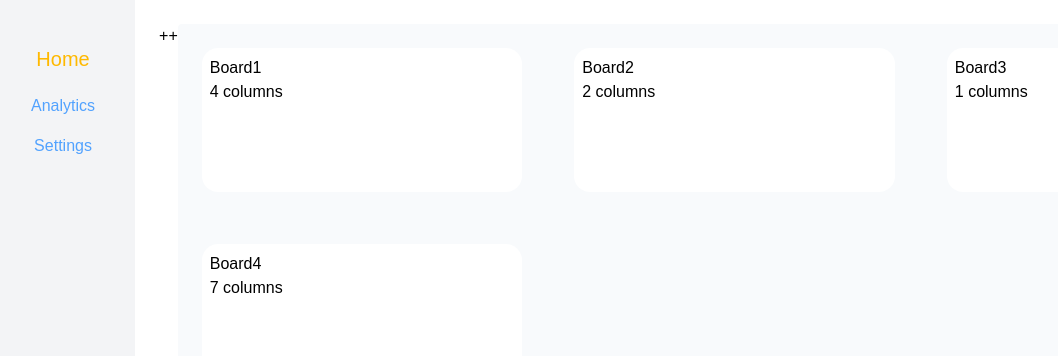
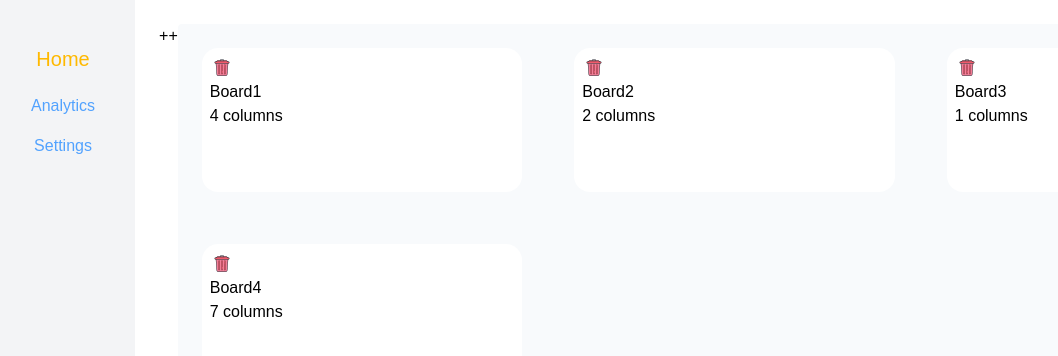
Before and after one commit to Anurag1096/knaban-board, a Next.js app: page /dashboard in a window 1280 px wide. Shown: the top 356 px of the page, without its empty margins (9-1067 px from the left). Built offline with nearby package versions, Linux system fonts and the light colour scheme.

Commit message:
feat(Kanban board): adding delete board component and logic

```diff
--- a/src/components/CreateBoard/BoardItems.tsx
+++ b/src/components/CreateBoard/BoardItems.tsx
@@ -1,6 +1,8 @@
 import Link from "next/link";
-
+import { useState } from "react";
 import { BoardTypes } from "./types/BoardTypes";
+import Image from "next/image";
+import DeleteBoard from "../DeleteBoard/deleteBoard";
 // Now after receiving it's single board compoent it will render  a rectangular box on which when the
 // user will click will be taken to teh board view component which will handle further task.
 interface Props {
@@ -8,14 +10,32 @@ interface Props {
 }
 
 export default function BoardItems({ board }: Props) {
+  const [isBoardId,setIsBoardId]=useState<string |null>(null)
+  function handleModalOpen(boardId:string){
+      setIsBoardId(boardId)
+  }
+  function handleModlaClose(){
+    setIsBoardId(null)
+  }
   return (
-      <Link href={`/dashboard/board/${board.id}`}>
-    <div className="p-2 bg-white text-black rounded-2xl h-36 m-4 ">
+    <>
+    <DeleteBoard boardId={board.id} isOpen={isBoardId === board.id} onClose={handleModlaClose} />
+      <div className="p-2 bg-white text-black rounded-2xl h-36 m-4 ">
         <div className="board-card">
-          <h3>{board.name}</h3>
-          <p>{board.columns} columns</p>
+          <Image
+            src={"/delete_icon.svg"}
+            alt="delete_icon"
+            className="cursor-pointer"
+            width={24}
+            height={24}
+            onClick={()=>handleModalOpen(board.id)}
+          />
+          <Link href={`/dashboard/board/${board.id}`}>
+            <h3>{board.name}</h3>
+            <p>{board.columns} columns</p>
+          </Link>
         </div>
-    </div>
-      </Link>
+      </div>
+    </>
   );
 }
--- /dev/null
+++ b/src/components/DeleteBoard/deleteBoard.tsx
@@ -0,0 +1,37 @@
+import Modal from "../Modal/Modal";
+import { useAppDispatch } from "@/data/store/hooks";
+import { deleteBoard } from "@/data/store/slices/BoardSlice";
+import { Button } from "../Button/Button";
+interface Props {
+  boardId: string;
+
+  isOpen: boolean;
+  onClose: () => void;
+}
+
+export default function DeleteBoard({
+  boardId,
+
+  isOpen,
+  onClose,
+}: Props) {
+  const dispatch = useAppDispatch();
+
+  function handleDelete(e: React.FormEvent) {
+    e.preventDefault();
+    dispatch(deleteBoard({ id: boardId }));
+  }
+
+  return (
+    <>
+      <Modal isOpen={isOpen} onClose={onClose}>
+        <div>
+          <p>Are you sure you want to delete this Board</p>
+          <Button onClick={handleDelete} variant="primary">
+            Delete
+          </Button>
+        </div>
+      </Modal>
+    </>
+  );
+}
--- a/src/data/store/slices/BoardSlice.ts
+++ b/src/data/store/slices/BoardSlice.ts
@@ -3,10 +3,10 @@ import { BoardTypes } from "@/components/CreateBoard/types/BoardTypes";
 import type { PayloadAction } from "@reduxjs/toolkit";
 
 const initialState: BoardTypes[] = [
-      { id: "1", name: "Board1", columns: 4,createdAt:1715893800000 },
-    { id: "2", name: "Board2", columns: 2 ,createdAt:1762893800000},
-    { id: "3", name: "Board3", columns: 1 ,createdAt:1765583800000},
-    { id: "4", name: "Board4", columns: 7 ,createdAt:1765793800000},
+  { id: "1", name: "Board1", columns: 4, createdAt: 1715893800000 },
+  { id: "2", name: "Board2", columns: 2, createdAt: 1762893800000 },
+  { id: "3", name: "Board3", columns: 1, createdAt: 1765583800000 },
+  { id: "4", name: "Board4", columns: 7, createdAt: 1765793800000 },
 ];
 
 const BoardSlice = createSlice({
@@ -15,11 +15,22 @@ const BoardSlice = createSlice({
   reducers: {
     addBoard: (
       state,
-      action: PayloadAction<{ id: string; name: string; columns: number,createdAt:number; }>
+      action: PayloadAction<{
+        id: string;
+        name: string;
+        columns: number;
+        createdAt: number;
+      }>
     ) => {
       state.push(action.payload);
     },
-
+    deleteBoard: (state, action: PayloadAction<{ id: string }>) => {
+      const { id } = action.payload;
+      const index = state.findIndex((board) => board.id === id);
+      if (index !== -1) {
+        state.splice(index, 1);
+      }
+    },
     updateBoard: (
       state,
       action: PayloadAction<{ id: string; name?: string; columns?: number }>
@@ -35,5 +46,5 @@ const BoardSlice = createSlice({
   },
 });
 
-export const { addBoard } = BoardSlice.actions;
+export const { addBoard ,deleteBoard} = BoardSlice.actions;
 export default BoardSlice.reducer;
```
